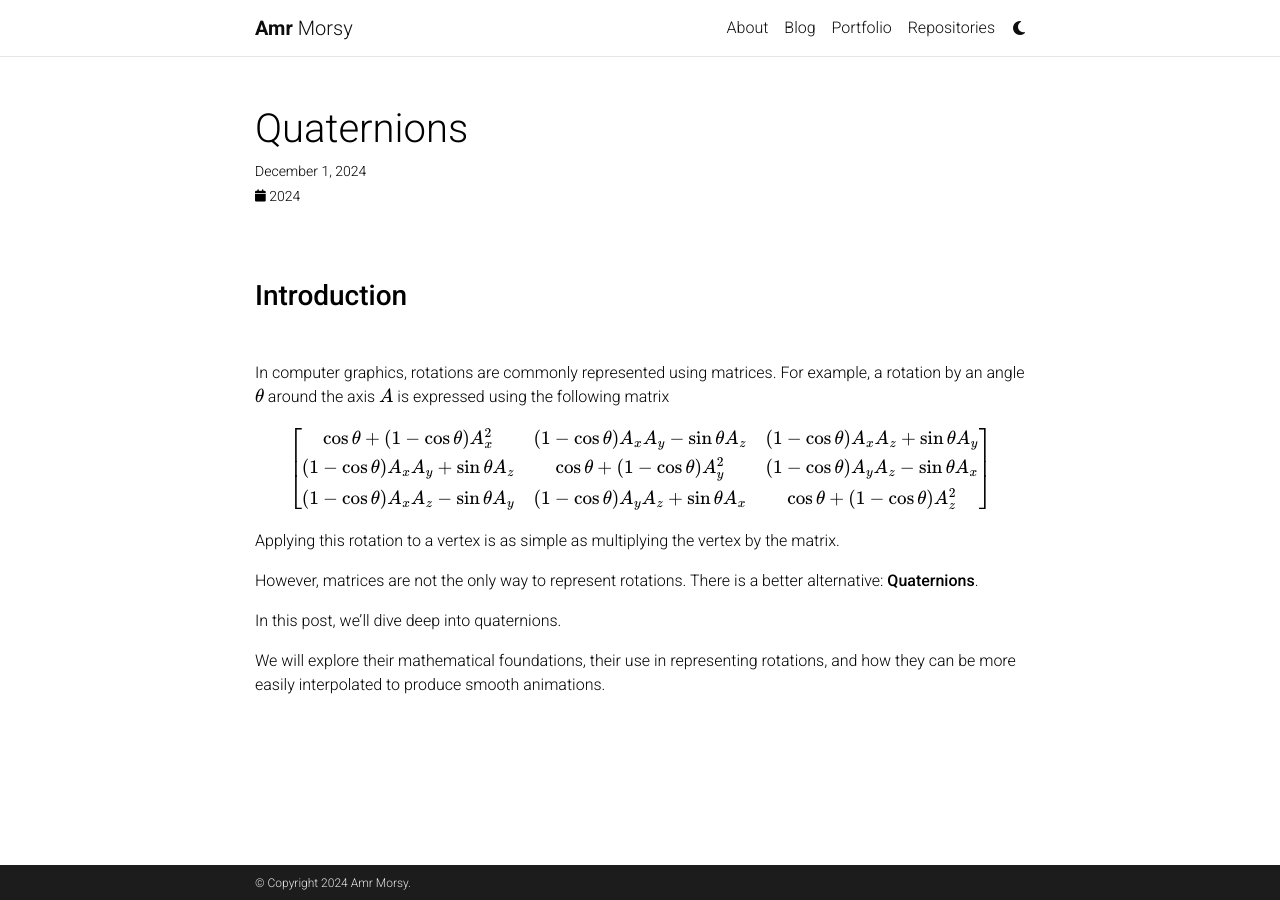
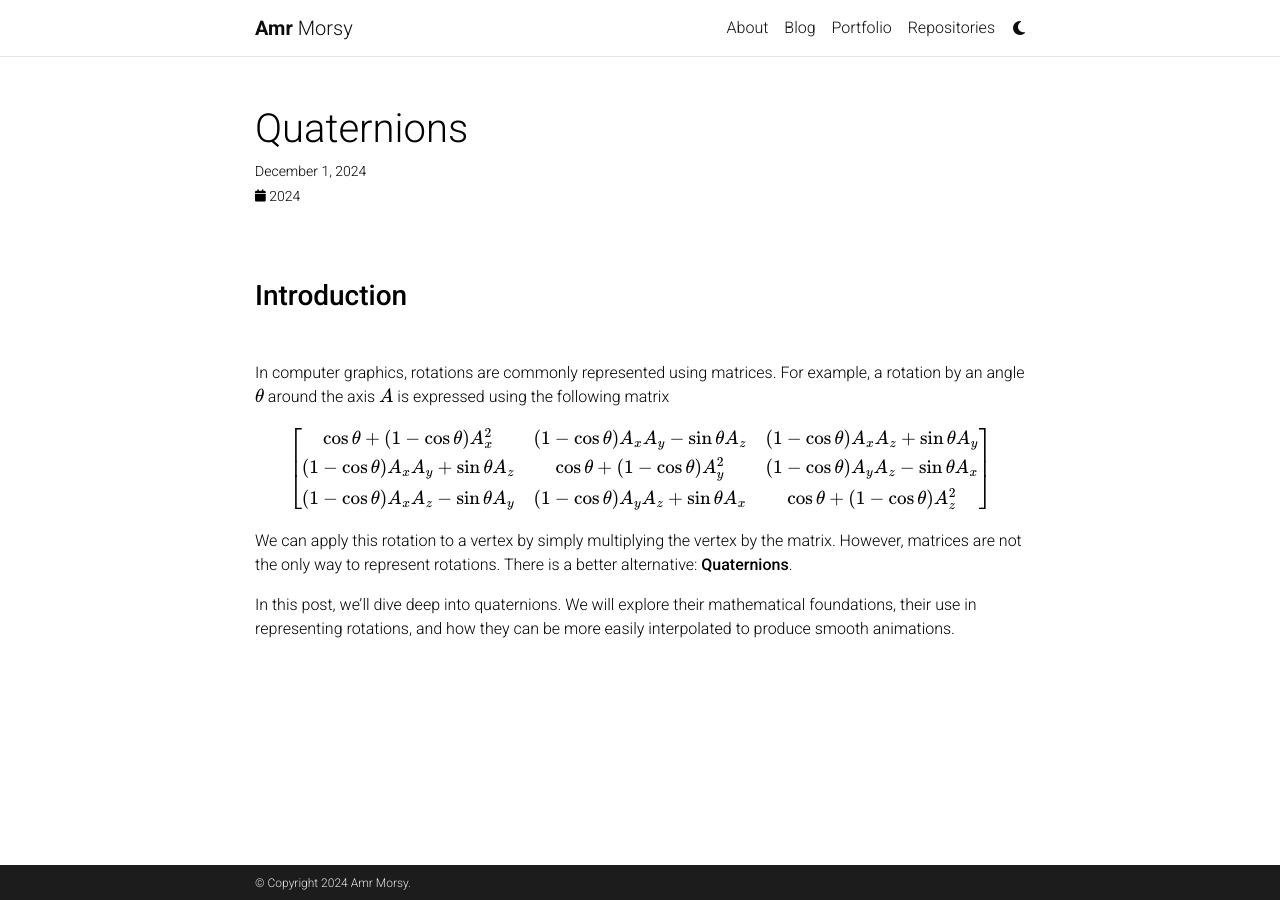
Before and after one commit to AmrHMorsy/AmrMorsy.github.io, a Jekyll site: the page built from _posts/2024-12-01-Quaternions.md, in a window 1280 px wide. Built offline with Jekyll 4.4.1, drawn with Linux system fonts in a browser that asks for light colours; comment, search, counter and statistics services are not loaded; a style sheet for code colours, icons or effects is not loaded.

Commit message:
Update 2024-12-01-Quaternions.md

```diff
--- a/_posts/2024-12-01-Quaternions.md
+++ b/_posts/2024-12-01-Quaternions.md
@@ -21,10 +21,6 @@
 (1 - \cos \theta)A_x A_z - \sin \theta A_y & (1 - \cos \theta) A_y A_z + \sin \theta A_x & \cos \theta + ( 1 - \cos \theta ) A_z^2
 \end{bmatrix}
 
-Applying this rotation to a vertex is as simple as multiplying the vertex by the matrix.
+We can apply this rotation to a vertex by simply multiplying the vertex by the matrix. However, matrices are not the only way to represent rotations. There is a better alternative: **Quaternions**.
 
-However, matrices are not the only way to represent rotations. There is a better alternative: **Quaternions**.
-
-In this post, we’ll dive deep into quaternions.
-
-We will explore their mathematical foundations, their use in representing rotations, and how they can be more easily interpolated to produce smooth animations.
+In this post, we’ll dive deep into quaternions. We will explore their mathematical foundations, their use in representing rotations, and how they can be more easily interpolated to produce smooth animations.
```
